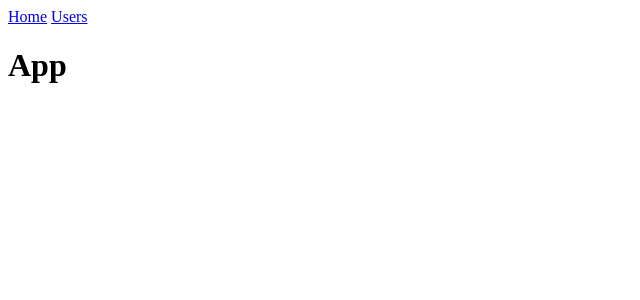
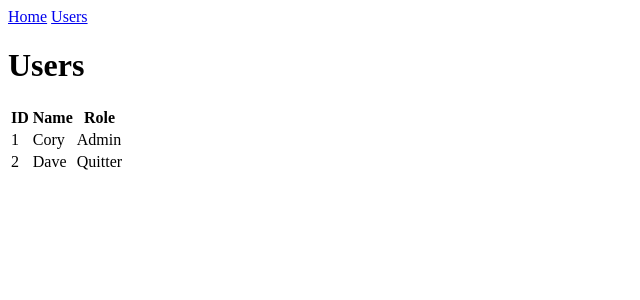
Before and after one commit to coryhouse/neuanalytics, a React (Create React App) app: page / in a window 1280 px wide. Shown: the top 300 px of the page, without its empty margins (0-640 px from the left). Built offline with nearby package versions, Linux system fonts and the light colour scheme.

Commit message:
add components

```diff
--- a/src/App.js
+++ b/src/App.js
@@ -1,11 +1,12 @@
 import React from "react";
 import Nav from "./Nav";
+import Users from "./Users";
 
 function App() {
   return (
     <>
       <Nav />
-      <h1>App</h1>
+      <Users />
     </>
   );
 }
--- /dev/null
+++ b/src/Users.js
@@ -0,0 +1,34 @@
+import React from "react";
+
+function Users() {
+  const users = [
+    { id: 1, name: "Cory", role: "Admin" },
+    { id: 2, name: "Dave", role: "Quitter" }
+  ];
+
+  return (
+    <>
+      <h1>Users</h1>
+      <table>
+        <thead>
+          <tr>
+            <th>ID</th>
+            <th>Name</th>
+            <th>Role</th>
+          </tr>
+        </thead>
+        <tbody>
+          {users.map(user => (
+            <tr key={user.id}>
+              <td>{user.id}</td>
+              <td>{user.name}</td>
+              <td>{user.role}</td>
+            </tr>
+          ))}
+        </tbody>
+      </table>
+    </>
+  );
+}
+
+export default Users;
```
